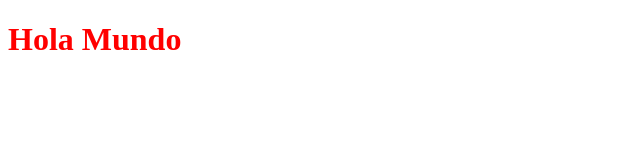
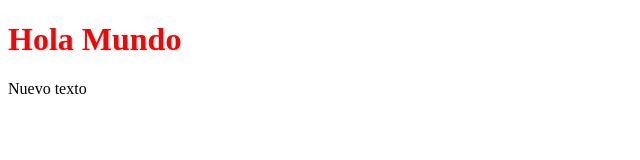
Before and after one commit to CarlosEve/bootCampEveris, a plain HTML site: page index.html in a window 1280 px wide. Shown: the full height of the page, 0-640 px from the left. Drawn offline with Linux system fonts and the light colour scheme.

Commit message:
Nueva superfuncionalidad

```diff
--- a/index.html
+++ b/index.html
@@ -6,5 +6,6 @@
 </head>
 <body>
 	<h1>Hola Mundo</h1>
+	<p>Nuevo texto</p>
 </body>
 </html>
```
Also changed, not shown: 1 other file.
